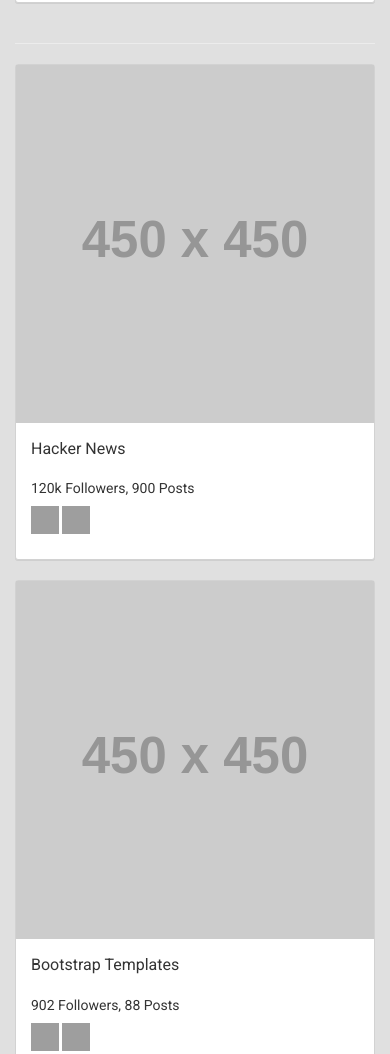
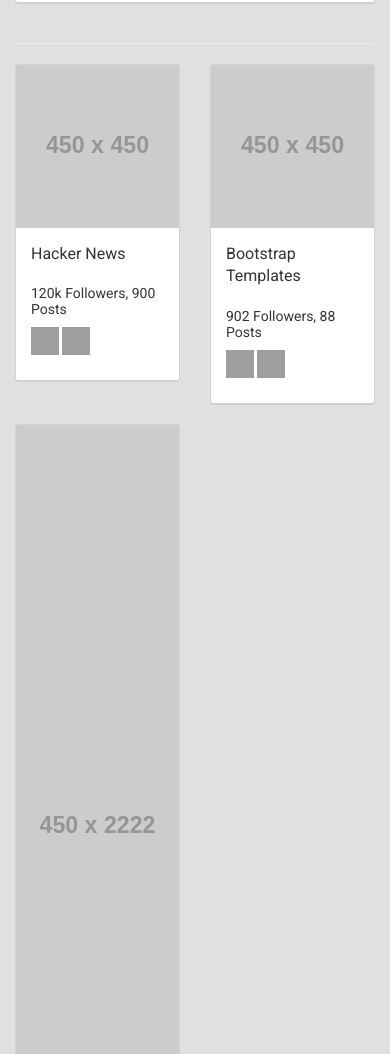
Before and after one commit to iatek/bootstrap-google-plus, a plain HTML site: page index.html in a window 390 px wide. Shown: the part 4022-5076 px from the top of the page. Drawn offline with nearby package versions, Linux system fonts and the light colour scheme; grey boxes are pictures that could not be loaded; placeholder pictures from the web are drawn by us.

Commit message:
Pages commit

```diff
--- a/index.html
+++ b/index.html
@@ -277,7 +277,7 @@
 
 			<div class="row">
 
-			 <div class="col-md-4">
+			 <div class="col-sm-4 col-xs-6">
 
 				<div class="panel panel-default">
 				  <div class="panel-thumbnail"><img src="//placehold.it/450/EDEDED" class="img-responsive" ></div>
@@ -295,7 +295,7 @@
 
 			  </div><!--/col-->
 
-			  <div class="col-md-4">
+			  <div class="col-sm-4 col-xs-6">
 
 				<div class="panel panel-default">
 				  <div class="panel-thumbnail"><img src="//placehold.it/450/DD66DD/FFF" class="img-responsive" ></div>
@@ -313,7 +313,7 @@
 
 			  </div><!--/col-->
 
-			  <div class="col-md-4">
+			  <div class="col-sm-4 col-xs-6">
 
 				<div class="panel panel-default">
 				  <div class="panel-thumbnail"><img src="//placehold.it/450/2222CC/EEE" class="img-responsive" ></div>
```
